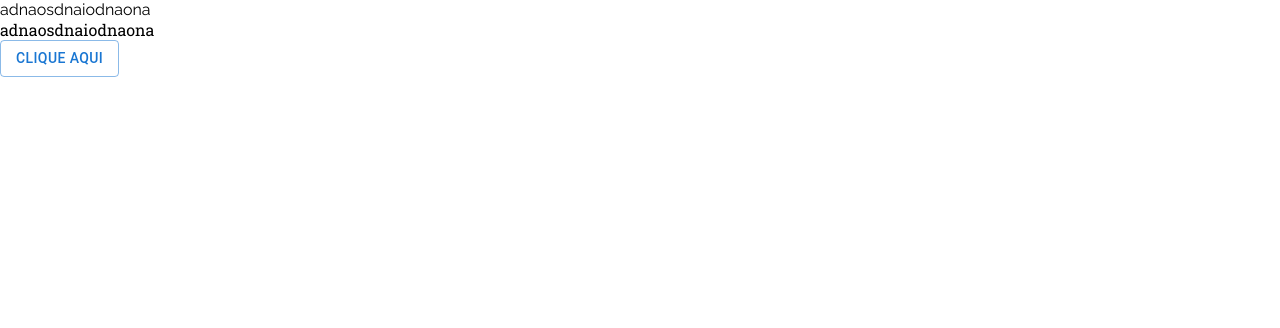
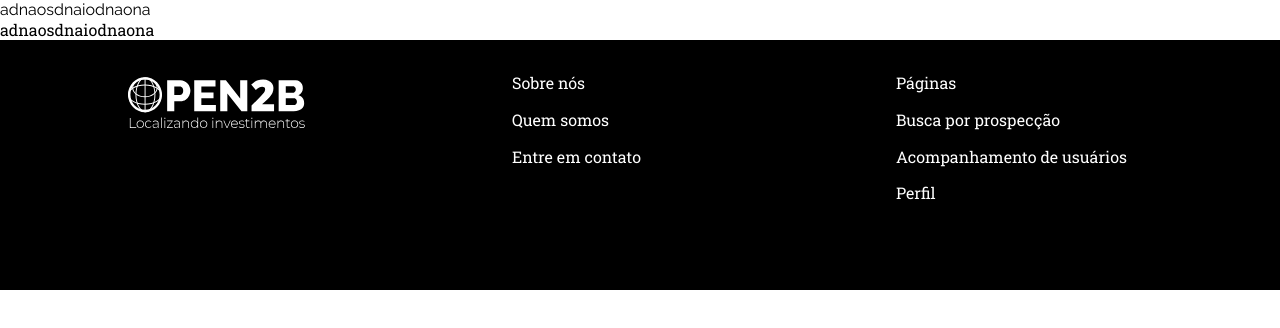
Before and after one commit to Silva-Leo/Hackathon-XP, a React (Create React App) app in the folder hacka-xp/: page / in a window 1280 px wide. Shown: the top 328 px of the page. Built offline with nearby package versions, Linux system fonts and the light colour scheme.

Commit message:
Chore: Criação e estilização compnente footer

```diff
--- a/hacka-xp/src/App.js
+++ b/hacka-xp/src/App.js
@@ -1,5 +1,5 @@
 import './App.css';
-import Button from './components/Botao/botao'
+import Footer from './components/Footer/footer'
 
 
 function App() {
@@ -11,7 +11,7 @@ function App() {
      <div className="teste2">
      adnaosdnaiodnaona
     </div>
-    <Button/>
+    <Footer/>
     </>
   );
 }
--- a/hacka-xp/src/components/Botao/botao.jsx
+++ b/hacka-xp/src/components/Botao/botao.jsx
@@ -1,7 +1,7 @@
 import React from 'react'
 import Stack from '@mui/material/Stack';
 import Button from '@mui/material/Button';
-import "./botao.scss"
+import "./botao.css"
 
 export default function BasicButtons() {
   return (
--- a/hacka-xp/src/components/Footer/Footer.css
+++ /dev/null
@@ -1 +0,0 @@
-/* No CSS *//*# sourceMappingURL=Footer.css.map */
--- /dev/null
+++ b/hacka-xp/src/components/Footer/footer.css
@@ -0,0 +1,64 @@
+.footer {
+  height: 250px;
+  width: 100vw;
+  background-color: black;
+  display: -webkit-box;
+  display: -ms-flexbox;
+  display: flex;
+  -webkit-box-orient: vertical;
+  -webkit-box-direction: normal;
+      -ms-flex-direction: column wrap;
+          flex-direction: column wrap;
+  -webkit-box-pack: space-evenly;
+      -ms-flex-pack: space-evenly;
+          justify-content: space-evenly;
+}
+
+.footer .logoImg {
+  width: 20%;
+  height: 100%;
+  padding-top: 25px;
+}
+
+.footer .logoImg img {
+  height: 70px;
+}
+
+.footer .sobreFooter {
+  width: 20%;
+  height: 100%;
+  padding-top: 25px;
+  display: -webkit-box;
+  display: -ms-flexbox;
+  display: flex;
+  -webkit-box-orient: vertical;
+  -webkit-box-direction: normal;
+      -ms-flex-direction: column;
+          flex-direction: column;
+  line-height: 230%;
+}
+
+.footer .sobreFooter a {
+  text-decoration: none;
+  color: #fff;
+}
+
+.footer .paginasFooter {
+  width: 20%;
+  height: 100%;
+  padding-top: 25px;
+  display: -webkit-box;
+  display: -ms-flexbox;
+  display: flex;
+  -webkit-box-orient: vertical;
+  -webkit-box-direction: normal;
+      -ms-flex-direction: column;
+          flex-direction: column;
+  line-height: 230%;
+}
+
+.footer .paginasFooter a {
+  text-decoration: none;
+  color: #fff;
+}
+/*# sourceMappingURL=footer.css.map */
--- /dev/null
+++ b/hacka-xp/src/components/Footer/footer.jsx
@@ -0,0 +1,27 @@
+import React from "react";
+import "./footer.css";
+import FooterLogo from "../../assets/img/FooterLogo.svg";
+
+export default function Footer() {
+  return (
+    <>
+      <section className="footer">
+        <div className="logoImg">
+          <img src={FooterLogo} alt="Logo-empresa" />
+        </div>
+        <div className="sobreFooter">
+          <a href="#">Sobre nós</a>
+          <a href="#">Quem somos</a>
+          <a href="#">Entre em contato</a>
+        </div>
+        <div className="paginasFooter">
+          <a href="#">Páginas</a>
+          <a href="#">Busca por prospecção</a>
+          <a href="#">Acompanhamento de usuários</a>
+          <a href="#">Perfil</a>
+        </div>
+
+      </section>
+    </>
+  );
+}
--- /dev/null
+++ b/hacka-xp/src/components/Footer/footer.scss
@@ -0,0 +1,48 @@
+@import "../../Styles/global.scss";
+
+.footer {
+  height: 250px;
+  width: 100vw;
+  background-color: black;
+  display: flex;
+  flex-direction: column wrap;
+  justify-content: space-evenly;
+
+  .logoImg {
+    width: 20%;
+    height: 100%;
+    padding-top: 25px;
+
+    img {
+      height: 70px;
+    }
+  }
+
+  .sobreFooter {
+    width: 20%;
+    height: 100%;
+    padding-top: 25px;
+    display: flex;
+    flex-direction: column;
+    line-height: 230%;
+
+    a {
+      text-decoration: none;
+      color: #fff;
+    }
+  }
+
+  .paginasFooter {
+    width: 20%;
+    height: 100%;
+    padding-top: 25px;
+    display: flex;
+    flex-direction: column;
+    line-height: 230%;
+
+    a {
+      text-decoration: none;
+      color: #fff;
+    }
+  }
+}
```
Also changed, not shown: hacka-xp/src/components/Footer/Footer.jsx (deleted), hacka-xp/src/components/Footer/Footer.scss (deleted), 2 other files (tests, documents, lock files or other folders).
